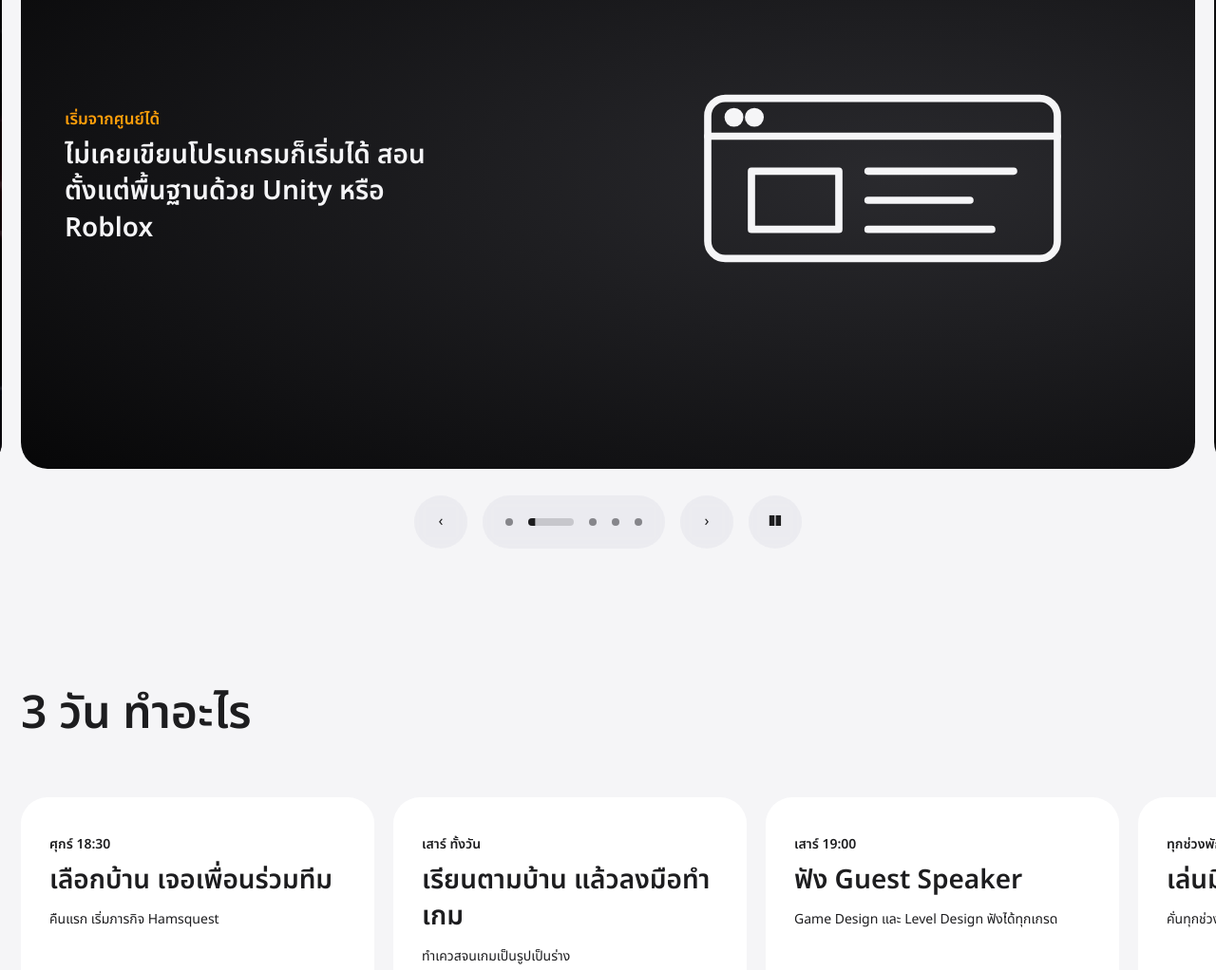
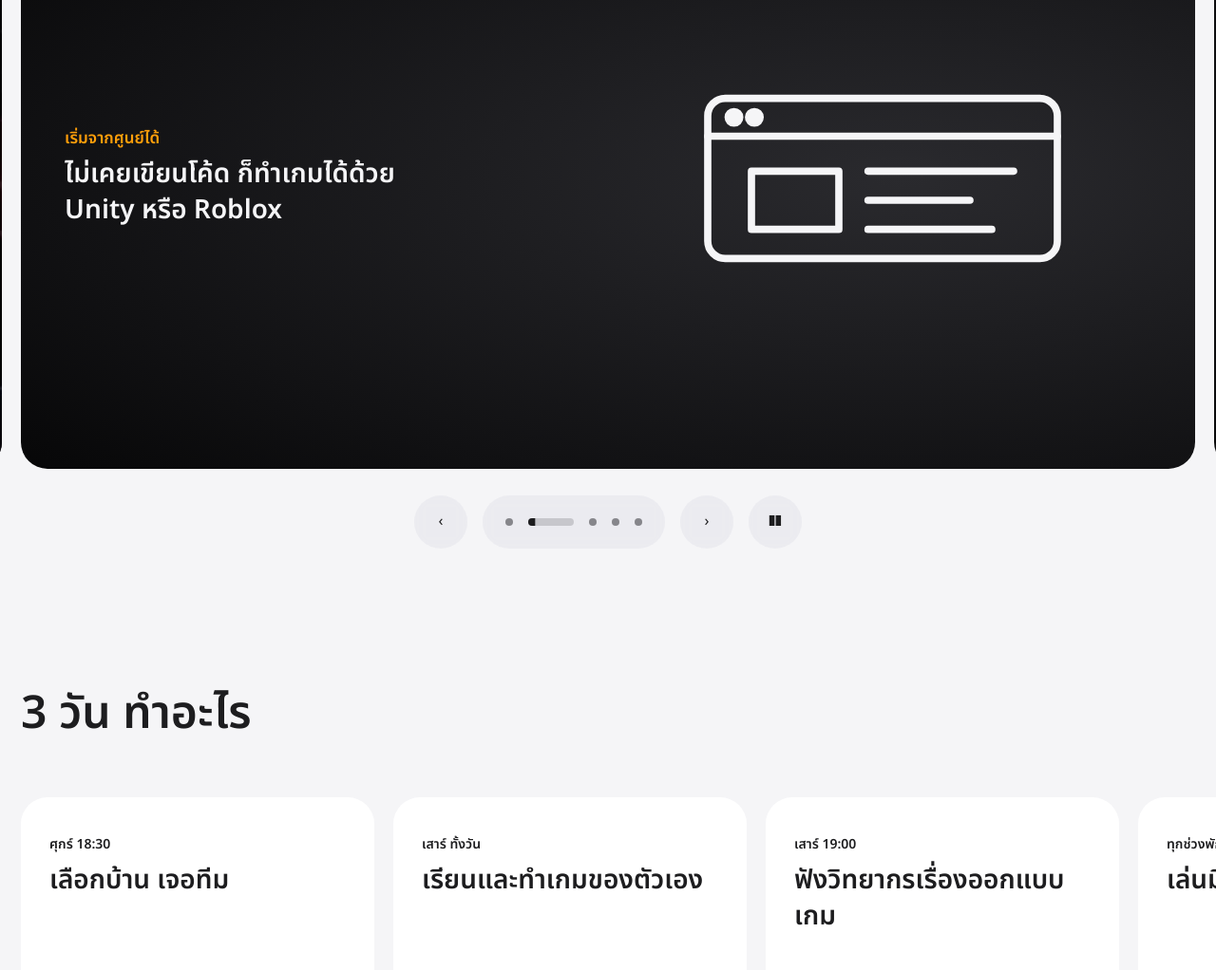
Before and after one commit to PepesX231/PortfolioCamp, a plain HTML site: page index.html in a window 1280 px wide. Shown: the part 1460-2482 px from the top of the page at 95% size. Drawn offline with Linux system fonts and the light colour scheme; grey boxes are pictures that could not be loaded.

Commit message:
Tighten Thai copy in the 3-day sections
Co-Authored-By: Claude Opus 5.5 <noreply@anthropic.com>
Claude-Session: https://claude.ai/code/session_015vAgjD8f3orfkRPn8MehvE

```diff
--- a/index.html
+++ b/index.html
@@ -430,11 +430,11 @@ tick();setInterval(tick,30000);
 
 /* highlights gallery: horizontal cards, caption over media, timed dotnav */
 const HL=[
- ["เกมไว้ยื่นพอร์ต","จบค่าย ได้เกม 1 เกมที่ทำเอง ไว้ยื่นพอร์ต ปีนี้ TCAS70 เน้นศักยภาพจริง¹","<video src=\"vid/heart.mp4\" poster=\"img/heart.jpg\" muted loop playsinline preload=\"metadata\"></video>","คลิปจริง: Heart"],
- ["เริ่มจากศูนย์ได้","ไม่เคยเขียนโปรแกรมก็เริ่มได้ สอนตั้งแต่พื้นฐานด้วย Unity หรือ Roblox","<svg viewBox=\"0 0 300 150\" fill=\"none\" stroke=\"#f5f5f7\" stroke-width=\"5\" stroke-linejoin=\"round\" stroke-linecap=\"round\" aria-hidden=\"true\"><rect x=\"30\" y=\"20\" width=\"240\" height=\"110\" rx=\"12\"/><path d=\"M30 46h240\"/><circle cx=\"48\" cy=\"33\" r=\"4\" fill=\"#f5f5f7\"/><circle cx=\"62\" cy=\"33\" r=\"4\" fill=\"#f5f5f7\"/><path d=\"M60 70h60v40H60zM140 70h100M140 90h70M140 110h85\"/></svg>",""],
- ["ความรู้รอบพอร์ต","พี่ ๆ จุฬาฯ มาเพียบ สอนทำแฟ้มพอร์ต รู้ว่าจะเล่าผลงานลงแฟ้มยังไง","<svg viewBox=\"0 0 300 150\" fill=\"none\" stroke=\"#f5f5f7\" stroke-width=\"5\" stroke-linejoin=\"round\" stroke-linecap=\"round\" aria-hidden=\"true\"><path d=\"M40 40h70l16 16h134v80H40z\"/><path d=\"M70 30h150v26M90 20h110v36\" opacity=\".55\"/><path d=\"M80 92h90M80 112h130\"/></svg>",""],
- ["ค้นหาตัวเอง","ได้ลองครบทั้งโค้ด อาร์ต ออกแบบ นำเสนอ รู้ว่าชอบด้านไหนก่อนเลือกคณะ","<svg viewBox=\"0 0 300 150\" fill=\"none\" stroke=\"#f5f5f7\" stroke-width=\"5\" stroke-linejoin=\"round\" stroke-linecap=\"round\" aria-hidden=\"true\"><path d=\"M48 52l-22 22 22 22M92 52l22 22-22 22\"/><path d=\"M150 112c20 0 26-14 26-26 0-18 30-50 46-60-8 18-38 50-52 58M150 112c-8 0-14-4-16-10\" /><rect x=\"196\" y=\"40\" width=\"80\" height=\"70\" rx=\"8\"/><path d=\"M196 62h80M222 62v48\"/><path d=\"M60 138h180\" stroke-dasharray=\"2 14\"/></svg>",""],
- ["มีผลงานแล้วต่อยอดได้","เอาผลงานเก่ามาต่อยอด ลุ้น Top 10 ได้นำเสนอกับอาจารย์และนักลงทุน","<video src=\"vid/stage-pitch.mp4\" poster=\"img/stage-pitch.jpg\" muted loop playsinline preload=\"metadata\"></video>","ภาพจริงจากเวทีนำเสนอของทีม RE//SLASH"]];
+ ["ผลงานจริง", "เกมที่ทำเองกับมือ 1 เกม ใส่แฟ้มพอร์ตได้เลย", "<video src=\"vid/heart.mp4\" poster=\"img/heart.jpg\" muted loop playsinline preload=\"metadata\"></video>", "คลิปจริง: Heart"],
+ ["เริ่มจากศูนย์ได้", "ไม่เคยเขียนโค้ด ก็ทำเกมได้ด้วย Unity หรือ Roblox", "<svg viewBox=\"0 0 300 150\" fill=\"none\" stroke=\"#f5f5f7\" stroke-width=\"5\" stroke-linejoin=\"round\" stroke-linecap=\"round\" aria-hidden=\"true\"><rect x=\"30\" y=\"20\" width=\"240\" height=\"110\" rx=\"12\"/><path d=\"M30 46h240\"/><circle cx=\"48\" cy=\"33\" r=\"4\" fill=\"#f5f5f7\"/><circle cx=\"62\" cy=\"33\" r=\"4\" fill=\"#f5f5f7\"/><path d=\"M60 70h60v40H60zM140 70h100M140 90h70M140 110h85\"/></svg>", ""],
+ ["แฟ้มพอร์ต", "พี่ ๆ จุฬาฯ สอนเล่าผลงานลงแฟ้ม", "<svg viewBox=\"0 0 300 150\" fill=\"none\" stroke=\"#f5f5f7\" stroke-width=\"5\" stroke-linejoin=\"round\" stroke-linecap=\"round\" aria-hidden=\"true\"><path d=\"M40 40h70l16 16h134v80H40z\"/><path d=\"M70 30h150v26M90 20h110v36\" opacity=\".55\"/><path d=\"M80 92h90M80 112h130\"/></svg>", ""],
+ ["รู้ว่าชอบอะไร", "ลองทั้งโค้ด อาร์ต ออกแบบ และนำเสนอ ก่อนเลือกคณะ", "<svg viewBox=\"0 0 300 150\" fill=\"none\" stroke=\"#f5f5f7\" stroke-width=\"5\" stroke-linejoin=\"round\" stroke-linecap=\"round\" aria-hidden=\"true\"><path d=\"M48 52l-22 22 22 22M92 52l22 22-22 22\"/><path d=\"M150 112c20 0 26-14 26-26 0-18 30-50 46-60-8 18-38 50-52 58M150 112c-8 0-14-4-16-10\" /><rect x=\"196\" y=\"40\" width=\"80\" height=\"70\" rx=\"8\"/><path d=\"M196 62h80M222 62v48\"/><path d=\"M60 138h180\" stroke-dasharray=\"2 14\"/></svg>", ""],
+ ["ได้ขึ้นเวที", "Top 10 นำเสนอเกมกับอาจารย์และนักลงทุน", "<video src=\"vid/stage-pitch.mp4\" poster=\"img/stage-pitch.jpg\" muted loop playsinline preload=\"metadata\"></video>", "ภาพจริงจากเวทีนำเสนอของทีม RE//SLASH"]];
 const gal=$('#gal'),dots=$('#dots');
 gal.innerHTML=HL.map(([w,h,m,s],i)=>`<article class="card${m.startsWith('<svg')?' art':''}" aria-label="${i+1} จาก ${HL.length}">${m}<div class="cap"><p class="when">${w}</p><h3 class="t-card">${h}</h3></div>${s?`<span class="src">${s}</span>`:''}</article>`).join('');
 dots.innerHTML=HL.map((_,i)=>`<button role="tab" aria-label="ไฮไลท์ ${i+1}" data-i="${i}"></button>`).join('');
@@ -501,13 +501,13 @@ const today=new Date();setDay(today>=new Date('2026-12-06T00:00:00+07:00')?2:tod
 
 /* parents: incentive cards + modal */
 const INC=[
- ["ศุกร์ 18:30","เลือกบ้าน เจอเพื่อนร่วมทีม","คืนแรก เริ่มภารกิจ Hamsquest","<svg viewBox=\"0 0 400 260\" fill=\"none\" stroke=\"#0071e3\" stroke-width=\"6\" stroke-linejoin=\"round\" stroke-linecap=\"round\" aria-hidden=\"true\"><path d=\"M40 210V130l60-48 60 48v80zM160 210V112l60-50 60 50v98zM280 210v-80l40-32 40 32v80z\"/><path d=\"M85 210v-40h30v40M205 210v-48h30v48M305 210v-34h30v34\"/><path d=\"M20 210h360\"/><path d=\"M220 30l8 16 18 3-13 12 3 18-16-9-16 9 3-18-13-12 18-3z\" fill=\"#ff9f0a\" stroke=\"#ff9f0a\"/></svg>","คืนแรกน้องเลือกบ้านตามเส้นทางของตัวเอง เจอเพื่อนร่วมทีม แล้วเริ่มภารกิจ Hamsquest ด้วยกัน"],
- ["เสาร์ ทั้งวัน","เรียนตามบ้าน แล้วลงมือทำเกม","ทำเควสจนเกมเป็นรูปเป็นร่าง","<video src=\"vid/apocalypse.mp4\" poster=\"img/apocalypse.jpg\" muted loop playsinline autoplay></video>","ทั้งวันเรียนตามบ้านในเส้นทางของตัวเอง แต่ละช่วงเรียนจบด้วยเควสให้ลงมือทำ จนเกมค่อย ๆ เป็นรูปเป็นร่าง"],
- ["เสาร์ 19:00","ฟัง Guest Speaker","Game Design และ Level Design ฟังได้ทุกเกรด","<svg viewBox=\"0 0 400 260\" fill=\"none\" stroke=\"#0071e3\" stroke-width=\"6\" stroke-linejoin=\"round\" stroke-linecap=\"round\" aria-hidden=\"true\"><rect x=\"160\" y=\"30\" width=\"80\" height=\"130\" rx=\"40\"/><path d=\"M120 120a80 80 0 0 0 160 0M200 200v36M150 236h100\"/><path d=\"M60 80c-20 20-20 60 0 80M340 80c20 20 20 60 0 80M30 60c-34 34-34 106 0 140M370 60c34 34 34 106 0 140\" stroke=\"#ff9f0a\"/></svg>","ช่วงค่ำวันเสาร์ มี Guest Speaker มาเล่าเรื่อง Game Design และ Level Design ทุกเกรดเข้าฟังได้"],
- ["ทุกช่วงพัก","เล่นมินิเกม","คั่นทุกช่วงเรียน ไม่ต้องนั่งจ้องจออย่างเดียว","<svg viewBox=\"0 0 400 260\" fill=\"none\" stroke=\"#0071e3\" stroke-width=\"6\" stroke-linejoin=\"round\" stroke-linecap=\"round\" aria-hidden=\"true\"><path d=\"M90 90h220c40 0 66 40 70 90 3 34-28 46-50 22l-30-32H100l-30 32c-22 24-53 12-50-22 4-50 30-90 70-90z\"/><path d=\"M120 125v40M100 145h40\"/><circle cx=\"270\" cy=\"130\" r=\"9\" fill=\"#0071e3\"/><circle cx=\"296\" cy=\"155\" r=\"9\" fill=\"#ff9f0a\" stroke=\"#ff9f0a\"/><path d=\"M175 40l12 22M225 40l-12 22\" stroke=\"#ff9f0a\"/></svg>","ระหว่างช่วงเรียนมีมินิเกมให้ลุกขึ้นมาเล่นกับเพื่อนบ้านอื่น ไม่ต้องนั่งจ้องจอทั้งวัน"],
- ["อาทิตย์ 10:00","ส่งผลงาน เปิดบูธ","ให้ทีมอื่นลองเล่นและคอมเมนต์","<svg viewBox=\"0 0 400 260\" fill=\"none\" stroke=\"#0071e3\" stroke-width=\"6\" stroke-linejoin=\"round\" stroke-linecap=\"round\" aria-hidden=\"true\"><path d=\"M40 100h320l-20-50H60zM60 100v110M340 100v110M40 210h320\"/><path d=\"M40 100c0 20 40 20 40 0 0 20 40 20 40 0 0 20 40 20 40 0 0 20 40 20 40 0 0 20 40 20 40 0 0 20 40 20 40 0 0 20 40 20 40 0 0 20 40 20 40 0\"/><rect x=\"140\" y=\"135\" width=\"120\" height=\"60\" rx=\"8\" stroke=\"#ff9f0a\"/><path d=\"M185 150l30 15-30 15z\" fill=\"#ff9f0a\" stroke=\"#ff9f0a\"/></svg>","เช้าวันอาทิตย์ส่งผลงาน แล้วเปิดบูธให้ทีมอื่นลองเล่น และได้คอมเมนต์ว่าควรพัฒนาต่อตรงไหน"],
- ["อาทิตย์ 14:00","ประกาศ Top 10","ขึ้นเวทีนำเสนอกับอาจารย์และนักลงทุน","<svg viewBox=\"0 0 400 260\" fill=\"none\" stroke=\"#0071e3\" stroke-width=\"6\" stroke-linejoin=\"round\" stroke-linecap=\"round\" aria-hidden=\"true\"><path d=\"M150 40h100v60a50 50 0 0 1-100 0z\"/><path d=\"M150 60h-34c0 34 16 52 40 56M250 60h34c0 34-16 52-40 56\"/><path d=\"M200 150v40M160 220h80l-8-30h-64z\"/><path d=\"M200 58l8 14 16 2-12 11 3 16-15-8-15 8 3-16-12-11 16-2z\" fill=\"#ff9f0a\" stroke=\"#ff9f0a\" stroke-width=\"3\"/></svg>","บ่ายวันสุดท้ายประกาศ Top 10 ทีมที่ติดได้ขึ้นนำเสนอกับอาจารย์มหาวิทยาลัยหรือนักลงทุน"]];
-$('#incRail').innerHTML=INC.map(([k,h,d,m,_],i)=>`<button class="inc" data-i="${i}" aria-label="${k}: ดูรายละเอียด"><div class="b"><p class="k">${k}</p><h3 class="t-card">${h}</h3><p class="d">${d}</p></div><div class="m">${m}</div><span class="plus" aria-hidden="true">+</span></button>`).join('');
+ ["ศุกร์ 18:30", "เลือกบ้าน เจอทีม", "", "<svg viewBox=\"0 0 400 260\" fill=\"none\" stroke=\"#0071e3\" stroke-width=\"6\" stroke-linejoin=\"round\" stroke-linecap=\"round\" aria-hidden=\"true\"><path d=\"M40 210V130l60-48 60 48v80zM160 210V112l60-50 60 50v98zM280 210v-80l40-32 40 32v80z\"/><path d=\"M85 210v-40h30v40M205 210v-48h30v48M305 210v-34h30v34\"/><path d=\"M20 210h360\"/><path d=\"M220 30l8 16 18 3-13 12 3 18-16-9-16 9 3-18-13-12 18-3z\" fill=\"#ff9f0a\" stroke=\"#ff9f0a\"/></svg>", "เลือกบ้านตามเส้นทางของตัวเอง แล้วเจอเพื่อนที่จะทำเกมด้วยกันตลอด 3 วัน"],
+ ["เสาร์ ทั้งวัน", "เรียนและทำเกมของตัวเอง", "", "<video src=\"vid/apocalypse.mp4\" poster=\"img/apocalypse.jpg\" muted loop playsinline autoplay></video>", "เรียนทีละเรื่อง แล้วลงมือทำทันที จบวันเกมเริ่มเล่นได้"],
+ ["เสาร์ 19:00", "ฟังวิทยากรเรื่องออกแบบเกม", "", "<svg viewBox=\"0 0 400 260\" fill=\"none\" stroke=\"#0071e3\" stroke-width=\"6\" stroke-linejoin=\"round\" stroke-linecap=\"round\" aria-hidden=\"true\"><rect x=\"160\" y=\"30\" width=\"80\" height=\"130\" rx=\"40\"/><path d=\"M120 120a80 80 0 0 0 160 0M200 200v36M150 236h100\"/><path d=\"M60 80c-20 20-20 60 0 80M340 80c20 20 20 60 0 80M30 60c-34 34-34 106 0 140M370 60c34 34 34 106 0 140\" stroke=\"#ff9f0a\"/></svg>", "หัวข้อ Game Design และ Level Design ทุกเกรดเข้าฟังได้"],
+ ["ทุกช่วงพัก", "เล่นมินิเกมกับเพื่อน", "", "<svg viewBox=\"0 0 400 260\" fill=\"none\" stroke=\"#0071e3\" stroke-width=\"6\" stroke-linejoin=\"round\" stroke-linecap=\"round\" aria-hidden=\"true\"><path d=\"M90 90h220c40 0 66 40 70 90 3 34-28 46-50 22l-30-32H100l-30 32c-22 24-53 12-50-22 4-50 30-90 70-90z\"/><path d=\"M120 125v40M100 145h40\"/><circle cx=\"270\" cy=\"130\" r=\"9\" fill=\"#0071e3\"/><circle cx=\"296\" cy=\"155\" r=\"9\" fill=\"#ff9f0a\" stroke=\"#ff9f0a\"/><path d=\"M175 40l12 22M225 40l-12 22\" stroke=\"#ff9f0a\"/></svg>", "คั่นระหว่างช่วงเรียน ได้ลุกจากจอและรู้จักเพื่อนบ้านอื่น"],
+ ["อาทิตย์ 10:00", "เปิดบูธให้เพื่อนลองเล่น", "", "<svg viewBox=\"0 0 400 260\" fill=\"none\" stroke=\"#0071e3\" stroke-width=\"6\" stroke-linejoin=\"round\" stroke-linecap=\"round\" aria-hidden=\"true\"><path d=\"M40 100h320l-20-50H60zM60 100v110M340 100v110M40 210h320\"/><path d=\"M40 100c0 20 40 20 40 0 0 20 40 20 40 0 0 20 40 20 40 0 0 20 40 20 40 0 0 20 40 20 40 0 0 20 40 20 40 0 0 20 40 20 40 0 0 20 40 20 40 0\"/><rect x=\"140\" y=\"135\" width=\"120\" height=\"60\" rx=\"8\" stroke=\"#ff9f0a\"/><path d=\"M185 150l30 15-30 15z\" fill=\"#ff9f0a\" stroke=\"#ff9f0a\"/></svg>", "ส่งผลงาน แล้วให้ทีมอื่นลองเล่น ได้คอมเมนต์ว่าควรแก้ตรงไหน"],
+ ["อาทิตย์ 14:00", "ประกาศ Top 10", "", "<svg viewBox=\"0 0 400 260\" fill=\"none\" stroke=\"#0071e3\" stroke-width=\"6\" stroke-linejoin=\"round\" stroke-linecap=\"round\" aria-hidden=\"true\"><path d=\"M150 40h100v60a50 50 0 0 1-100 0z\"/><path d=\"M150 60h-34c0 34 16 52 40 56M250 60h34c0 34-16 52-40 56\"/><path d=\"M200 150v40M160 220h80l-8-30h-64z\"/><path d=\"M200 58l8 14 16 2-12 11 3 16-15-8-15 8 3-16-12-11 16-2z\" fill=\"#ff9f0a\" stroke=\"#ff9f0a\" stroke-width=\"3\"/></svg>", "10 ทีมที่ติด ได้ขึ้นนำเสนอเกมกับอาจารย์มหาวิทยาลัยหรือนักลงทุน"]];
+$('#incRail').innerHTML=INC.map(([k,h,d,m,_],i)=>`<button class="inc" data-i="${i}" aria-label="${k}: ดูรายละเอียด"><div class="b"><p class="k">${k}</p><h3 class="t-card">${h}</h3>${d?`<p class="d">${d}</p>`:''}</div><div class="m">${m}</div><span class="plus" aria-hidden="true">+</span></button>`).join('');
 const modal=$('#modal');
 $('#incRail').addEventListener('click',e=>{const b=e.target.closest('.inc');if(!b)return;const [k,h,,,d]=INC[+b.dataset.i];$('#mBody').innerHTML=`<p class="t-eyebrow">${k}</p><h2>${h}</h2><p class="t-copy">${d}</p><p style="margin-top:32px"><a class="more" href="${LINE}">ทัก LINE ถามทีม</a></p>`;modal.classList.add('on');$('#mx').focus();});
 const closeM=()=>modal.classList.remove('on');$('#mx').addEventListener('click',closeM);modal.addEventListener('click',e=>{if(e.target===modal)closeM();});addEventListener('keydown',e=>{if(e.key==='Escape')closeM();});
@@ -518,7 +518,7 @@ const LAB=["เหมาะกับ","เกรด","เรียน","ได
 $('#cmp').innerHTML=CMP.map(([n,tag,img,r])=>`<div><video src="vid/${img}.mp4" poster="img/${img}.jpg" muted loop playsinline autoplay aria-label="คลิปเกม"></video><p class="tag">${tag}</p><h3 class="t-card">${n}</h3><div class="act" style="margin-top:20px"><a class="btn" href="${REG}">สมัคร</a></div><dl>${r.map((v,i)=>`<dt>${LAB[i]}</dt><dd>${v}</dd>`).join('')}</dl></div>`).join('');
 
 /* faq */
-const FAQ=[["ยังทันยื่นรอบ Portfolio ไหม?","รอบ Portfolio ของ TCAS70 แต่ละมหาวิทยาลัยกำหนดวันรับสมัครเอง บางแห่งยังเปิดรับถึงต้นปี 2570 เช่น มทส. รอบ 1.2 เปิดรับ 16 พ.ย. 69 ถึง 14 ม.ค. 70 ให้เช็กวันของคณะที่น้องจะยื่นอีกครั้ง"],["กระทบการเรียนหรือการสอบไหม?","ค่ายจัดศุกร์เย็นถึงอาทิตย์ ไม่ชนวันเรียน และจบก่อนสอบ TGAT/TPAT ของ TCAS70 ซึ่งเลื่อนไปจัดเดือนมกราคม 2570²"],["สมัครและจ่ายเงินยังไง?","กดปุ่มสมัคร เข้าสู่ระบบ กรอกข้อมูล แล้วชำระเงิน 190 บาท ปิดรับสมัคร 2 ธ.ค. 2569 เวลา 23:59 น."],["จัดที่ไหน ใครดูแลลูก?","[รอทีมยืนยัน] ระหว่างนี้ทัก LINE ถามทีมได้"],["ไม่มีผลงาน เริ่มยังไง?","เริ่มที่เกรด 0 ได้เลย แล้วลงมือทำเกมในค่าย"],["มีเกมอยู่แล้ว เริ่มที่เกรดไหน?","ส่งผลงานหลังชำระเงิน เพื่อประเมินเกรดจากคุณภาพงาน"],["เกรดต่างจากเกรดที่โรงเรียนยังไง?","เกรดในค่ายคือระดับฝีมือทำเกม 0 ถึง 100 ไม่เกี่ยวกับผลการเรียน ดูตัวอย่างแต่ละระดับได้ในส่วนระบบเกรด"],["วันสุดท้ายมีอะไร?","ส่งผลงาน เปิดบูธ ประกาศ Top 10 และ Top 10 ขึ้นนำเสนอตามกำหนดการ"]];
+const FAQ=[["ยังทันยื่นรอบ Portfolio ไหม?","รอบ Portfolio ของ TCAS70 แต่ละมหาวิทยาลัยกำหนดวันรับสมัครเอง บางแห่งยังเปิดรับถึงต้นปี 2570 เช่น มทส. รอบ 1.2 เปิดรับ 16 พ.ย. 69 ถึง 14 ม.ค. 70 ให้เช็กวันของคณะที่น้องจะยื่นอีกครั้ง ปีนี้รอบ Portfolio เน้นศักยภาพจริง¹ เกมที่ทำเองจึงเป็นจุดแข็ง"],["กระทบการเรียนหรือการสอบไหม?","ค่ายจัดศุกร์เย็นถึงอาทิตย์ ไม่ชนวันเรียน และจบก่อนสอบ TGAT/TPAT ของ TCAS70 ซึ่งเลื่อนไปจัดเดือนมกราคม 2570²"],["สมัครและจ่ายเงินยังไง?","กดปุ่มสมัคร เข้าสู่ระบบ กรอกข้อมูล แล้วชำระเงิน 190 บาท ปิดรับสมัคร 2 ธ.ค. 2569 เวลา 23:59 น."],["จัดที่ไหน ใครดูแลลูก?","[รอทีมยืนยัน] ระหว่างนี้ทัก LINE ถามทีมได้"],["ไม่มีผลงาน เริ่มยังไง?","เริ่มที่เกรด 0 ได้เลย แล้วลงมือทำเกมในค่าย"],["มีเกมอยู่แล้ว เริ่มที่เกรดไหน?","ส่งผลงานหลังชำระเงิน เพื่อประเมินเกรดจากคุณภาพงาน"],["เกรดต่างจากเกรดที่โรงเรียนยังไง?","เกรดในค่ายคือระดับฝีมือทำเกม 0 ถึง 100 ไม่เกี่ยวกับผลการเรียน ดูตัวอย่างแต่ละระดับได้ในส่วนระบบเกรด"],["วันสุดท้ายมีอะไร?","ส่งผลงาน เปิดบูธ ประกาศ Top 10 และ Top 10 ขึ้นนำเสนอตามกำหนดการ"]];
 $('#faqList').innerHTML=FAQ.map(([q,a])=>`<details><summary>${q}</summary><p>${a}</p></details>`).join('');
 false&&$('#xall').addEventListener('click',e=>{const d=[...document.querySelectorAll('#faqList details')];const o=!d.every(x=>x.open);d.forEach(x=>x.open=o);e.currentTarget.textContent=o?'ย่อทั้งหมด ⌃':'ขยายทั้งหมด ⌄';});
 
```
